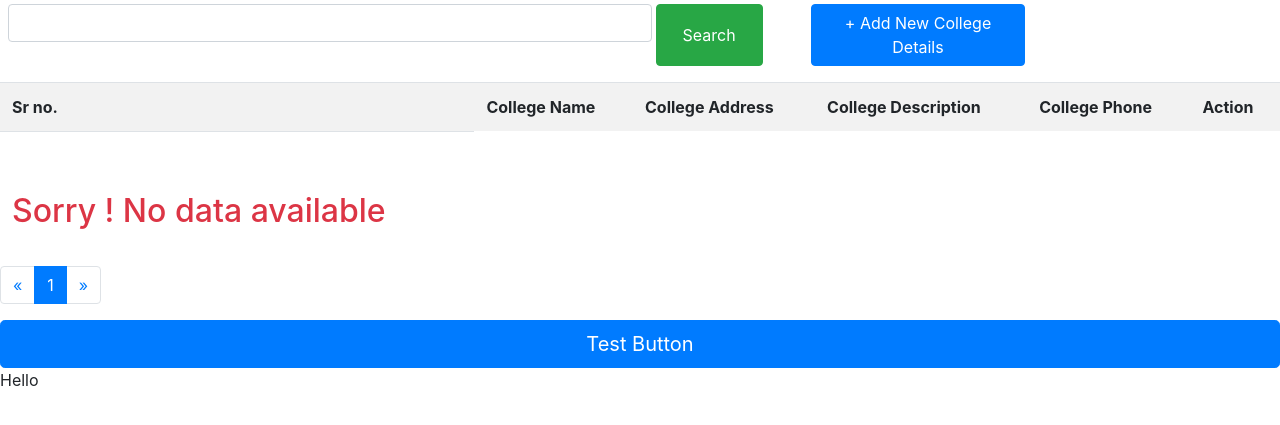
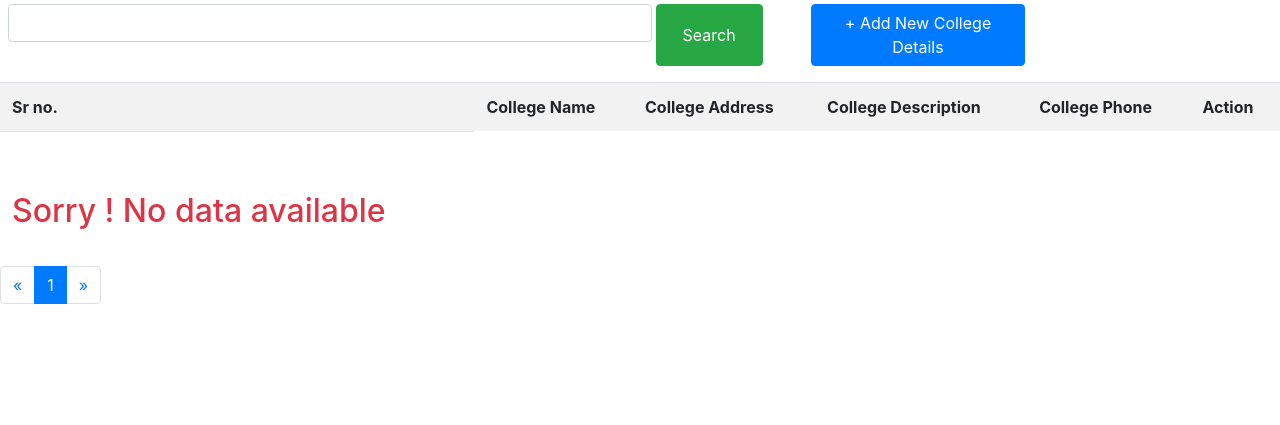
Before and after one commit to suraj19980921/C-SmanagementProject, a Django app: page /home in a window 1280 px wide. Shown: the part 236-661 px from the top of the page. Run offline with Django 3.2, Linux system fonts and the light colour scheme; the visitor is signed in with stand-in values (Sample User, id 1); data that the repository does not hold is empty; some libraries are stand-ins or nearby versions.

Commit message:
comment reapplied

```diff
--- a/templates/homepage.html
+++ b/templates/homepage.html
@@ -227,9 +227,9 @@
 
 
 
-<button type="button" name="" id="special" class="btn btn-primary btn-lg btn-block">Test Button</button>
+<!--<button type="button" name="" id="special" class="btn btn-primary btn-lg btn-block">Test Button</button>
 
-<p id="goa">Hello</p>
+<p id="goa">Hello</p>-->
 
 
 {% endblock content %}
```
